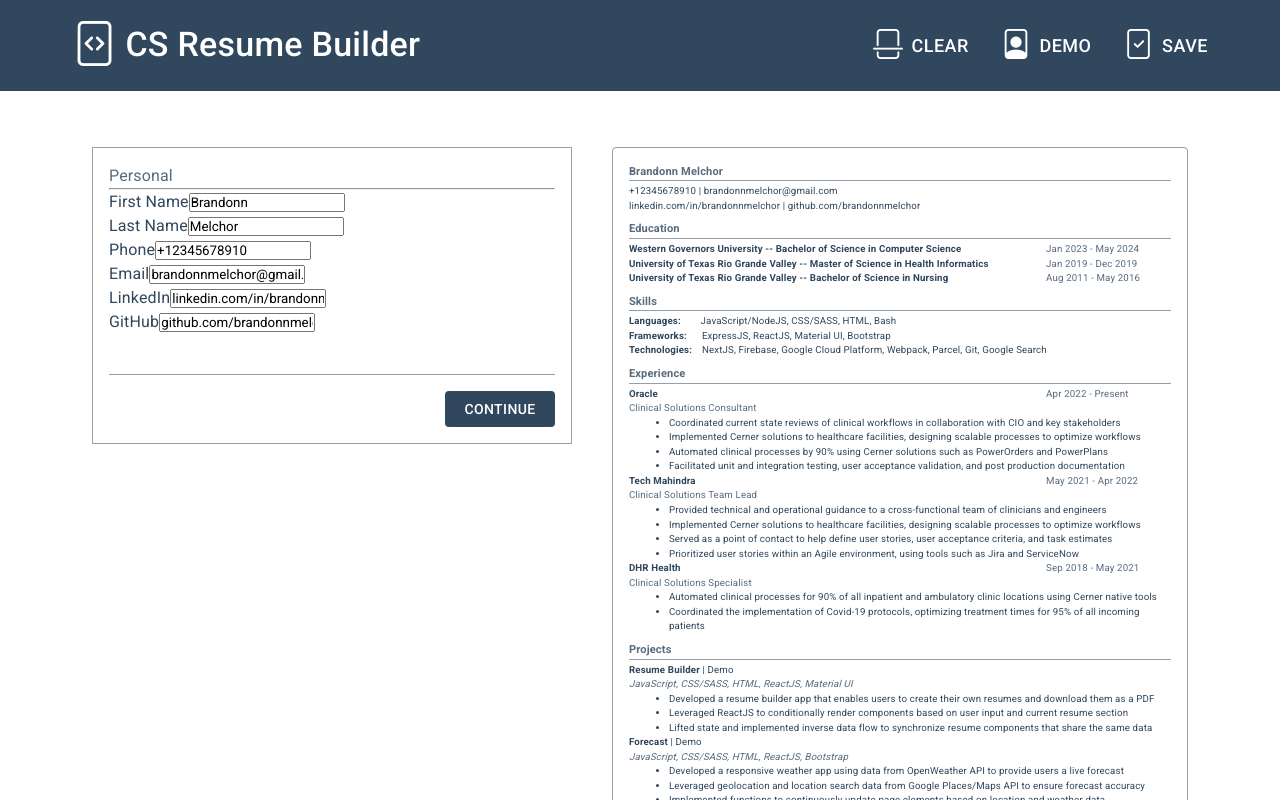
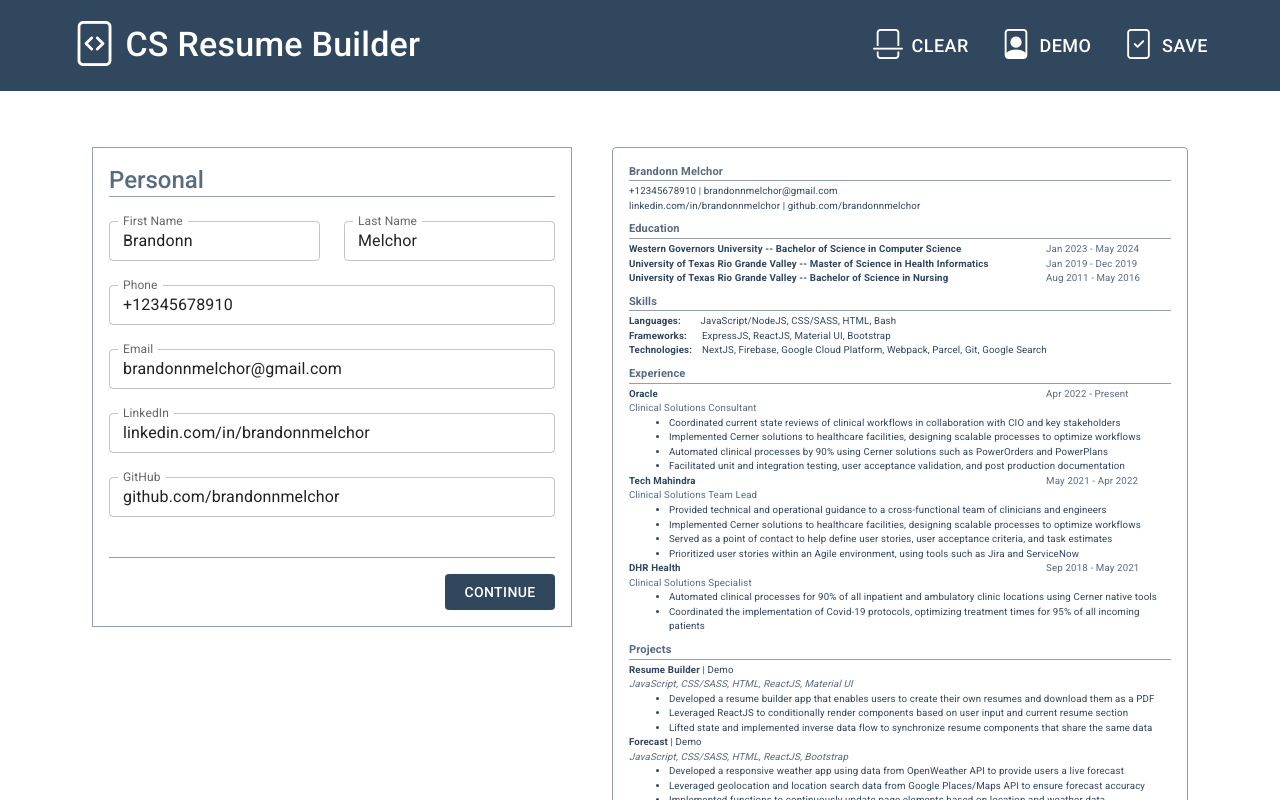
Before and after one commit to brandonnmelchor/resume-builder, a React (Create React App) app: page / in a window 1280 px wide. Shown: the top 800 px of the page. Built offline with nearby package versions, Linux system fonts and the light colour scheme.

Commit message:
add mui components

```diff
--- a/src/components/form_components/PersonalForm.js
+++ b/src/components/form_components/PersonalForm.js
@@ -1,5 +1,10 @@
 import React from "react";
-import { TextInput } from "./FormInputs";
+
+import Box from "@mui/material/Box";
+import Grid from "@mui/material/Grid";
+import Typography from "@mui/material/Typography";
+import Divider from "@mui/material/Divider";
+import TextField from "@mui/material/TextField";
 
 export default class PersonalForm extends React.Component {
   constructor(props) {
@@ -16,32 +21,94 @@ export default class PersonalForm extends React.Component {
     const { firstName, lastName, phone, email, linkedin, github } = this.props.resume.personal;
 
     return (
-      <div className="w-100">
-        <div className="fs-4 fw-bold gray">Personal</div>
-        <hr className="mb-4" />
-        <form>
-          <div className="row justify-content-center align-items-center mb-4">
-            <div className="col">
-              <TextInput label="First Name" type="text" id="firstName" value={firstName} handleChange={this.handleChange} length="25" />
-            </div>
-            <div className="col">
-              <TextInput label="Last Name" type="text" id="lastName" value={lastName} handleChange={this.handleChange} length="25" />
-            </div>
-          </div>
-          <div className="mb-4">
-            <TextInput label="Phone" type="tel" id="phone" value={phone} handleChange={this.handleChange} length="25" />
-          </div>
-          <div className="mb-4">
-            <TextInput label="Email" type="email" id="email" value={email} handleChange={this.handleChange} length="50" />
-          </div>
-          <div className="mb-4">
-            <TextInput label="LinkedIn" type="url" id="linkedin" value={linkedin} handleChange={this.handleChange} length="50" />
-          </div>
-          <div>
-            <TextInput label="GitHub" type="url" id="github" value={github} handleChange={this.handleChange} length="50" />
-          </div>
-        </form>
-      </div>
+      <Box>
+        <Typography variant="h5" className="gray" sx={{ fontWeight: 500 }} component="h2">
+          Personal
+        </Typography>
+        <Divider className="form-divider" sx={{ mb: 3 }} />
+        <Box component="form">
+          <Grid container direction="row" justifyContent="center" alignItems="center" spacing={3} sx={{ mb: 3 }}>
+            <Grid item xs={6}>
+              <TextField
+                type="text"
+                variant="outlined"
+                size="small"
+                fullWidth
+                id="firstName"
+                label="First Name"
+                value={firstName}
+                onChange={this.handleChange}
+                inputProps={{ maxLength: 25 }}
+              />
+            </Grid>
+            <Grid item xs={6}>
+              <TextField
+                type="text"
+                variant="outlined"
+                size="small"
+                fullWidth
+                id="lastName"
+                label="Last Name"
+                value={lastName}
+                onChange={this.handleChange}
+                inputProps={{ maxLength: 25 }}
+              />
+            </Grid>
+          </Grid>
+          <Box sx={{ mb: 3 }}>
+            <TextField
+              type="tel"
+              variant="outlined"
+              size="small"
+              fullWidth
+              id="phone"
+              label="Phone"
+              value={phone}
+              onChange={this.handleChange}
+              inputProps={{ maxLength: 25 }}
+            />
+          </Box>
+          <Box sx={{ mb: 3 }}>
+            <TextField
+              type="email"
+              variant="outlined"
+              size="small"
+              fullWidth
+              id="email"
+              label="Email"
+              value={email}
+              onChange={this.handleChange}
+              inputProps={{ maxLength: 40 }}
+            />
+          </Box>
+          <Box sx={{ mb: 3 }}>
+            <TextField
+              type="url"
+              variant="outlined"
+              size="small"
+              fullWidth
+              id="linkedin"
+              label="LinkedIn"
+              value={linkedin}
+              onChange={this.handleChange}
+              inputProps={{ maxLength: 40 }}
+            />
+          </Box>
+          <Box>
+            <TextField
+              type="url"
+              variant="outlined"
+              size="small"
+              fullWidth
+              id="github"
+              label="GitHub"
+              value={github}
+              onChange={this.handleChange}
+              inputProps={{ maxLength: 40 }}
+            />
+          </Box>
+        </Box>
+      </Box>
     );
   }
 }
```
